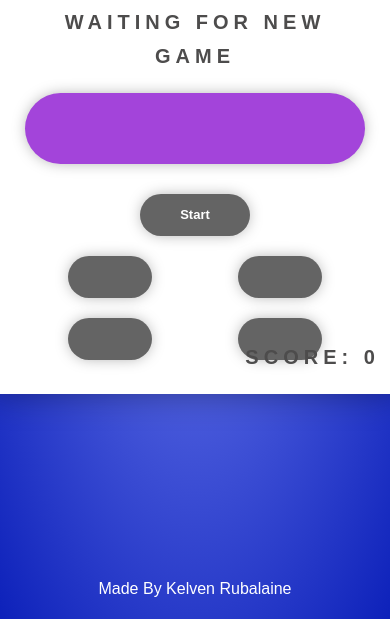
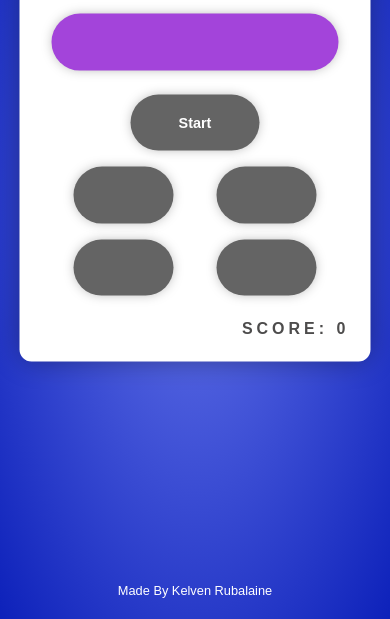
Before and after one commit to Rubalaine/multiplication-game, a website built with Parcel: page src/index.html in a window 390 px wide. Shown: the part 225-844 px from the top of the page. Built offline with nearby package versions, Linux system fonts and the light colour scheme.

Commit message:
adding some media queryes and making the game responsive

```diff
--- /dev/null
+++ b/src/scss/abstracts/_mixins.scss
@@ -0,0 +1,14 @@
+@mixin responsive($breakpoint){
+    @if $breakpoint == phone {
+        @media (max-width: 37.5em){@content}; //600px
+    }
+    @if $breakpoint == tablet-portait {
+        @media (max-width: 56.25em){@content}; //900px
+    }
+    @if $breakpoint == tablet-landscape {
+        @media (max-width: 75em){@content};  //1200px
+    }
+    @if $breakpoint == big-desktop {
+        @media (min-width: 112.5em){@content}; // 1800ox
+    }
+}
--- a/src/scss/base/_reset.scss
+++ b/src/scss/base/_reset.scss
@@ -5,6 +5,15 @@
 }
 html {
     font-size: 62.5%;
+    @include responsive(tablet-landscape) {
+        font-size: 56.5%;
+    }
+    @include responsive(tablet-portait) {
+        font-size: 50%;
+    }
+    @include responsive(big-desktop) {
+        font-size: 75%;
+    }
 }
 body {
     font-family: "Quicksand", sans-serif;
--- a/src/scss/includes/_box.scss
+++ b/src/scss/includes/_box.scss
@@ -9,4 +9,13 @@
     height: 50rem;
     border-radius: 12px;
     box-shadow: $default-shadow-hard;
+    @include responsive (tablet-landscape){
+        width: 50rem;
+        height: 60rem;
+    }
+    @include responsive (phone){
+        height: 60rem;
+        width: 90%;
+        transform: translate(-50%, -13%);
+    }
 }
--- a/src/scss/includes/_button.scss
+++ b/src/scss/includes/_button.scss
@@ -5,7 +5,11 @@
     background-color: $text-secondary;
     margin: 1rem;
     padding: 1rem 4rem;
-    color: white;
+    @include responsive (tablet-landscape){
+        padding: 2rem 6rem;
+        font-size: 1.8rem;
+    }
+    color: $color-white;
     font-family: inherit;
     transition: all .3s;
     font-size: 1.3rem;
--- a/src/scss/main.scss
+++ b/src/scss/main.scss
@@ -1,3 +1,4 @@
+@import './abstracts/mixins';
 @import './base/reset';
 @import './abstracts/variables';
 @import './base/typography';
```
Also changed, not shown: src/css/main.css.
